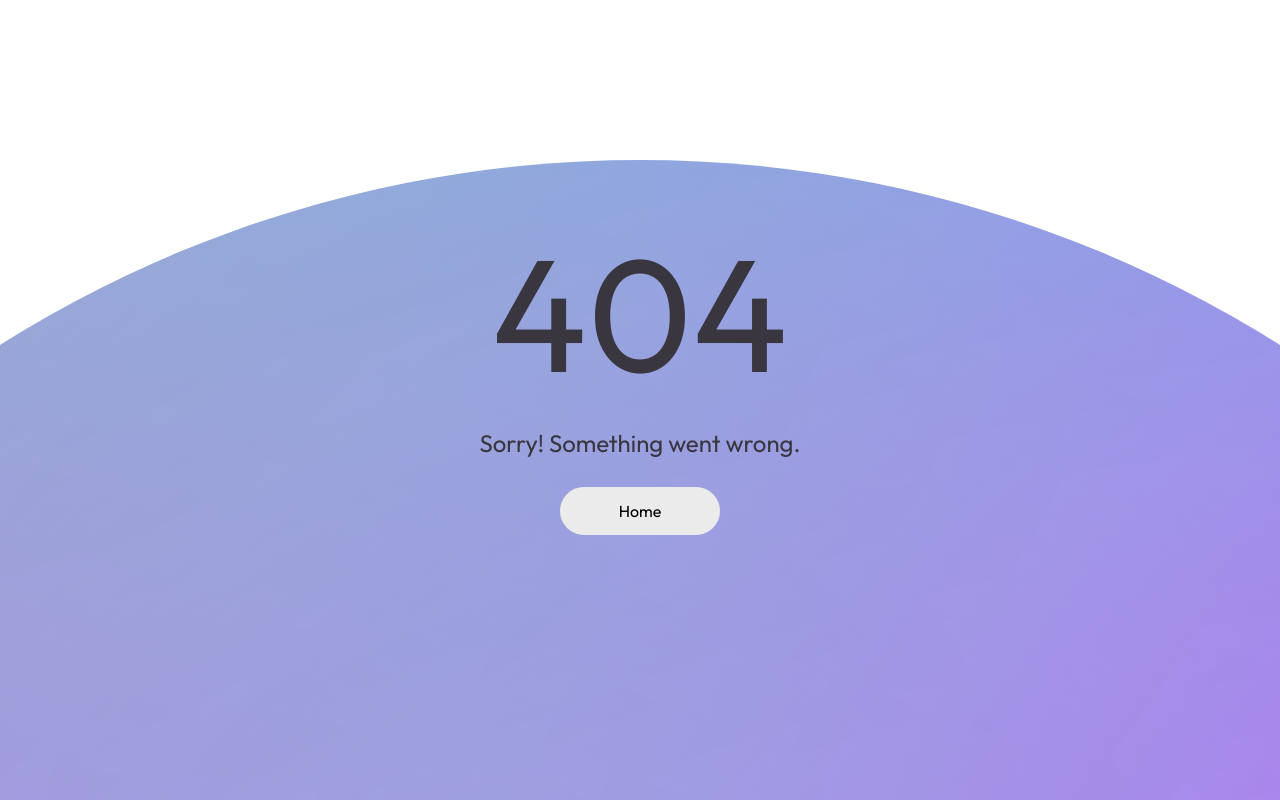
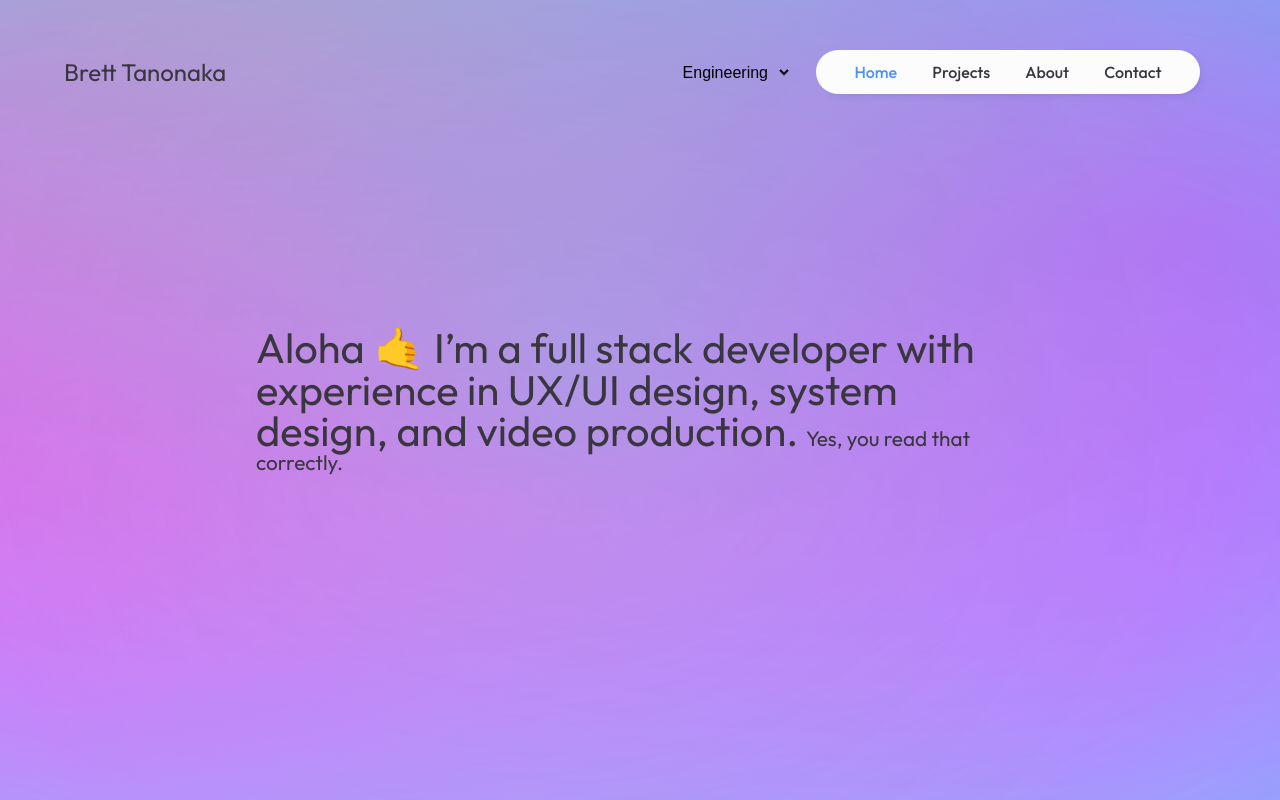
Before and after one commit to B-Tanonaka/bretttanonaka.com, a React (Vite) app: page /engineer in a window 1280 px wide. Before the commit this address led to /404. Shown: the top 800 px of the page. Built offline with nearby package versions, Linux system fonts and the light colour scheme; no server answers; some icons are missing.

Commit message:
Created engineer path param

```diff
--- a/src/components/App.tsx
+++ b/src/components/App.tsx
@@ -7,6 +7,7 @@ import {
   Routes,
 } from 'react-router-dom';
 import Home from './Home';
+import Landing from './Landing';
 import Error from './Error';
 import type { EngineerProject } from '../../interfaces';
 import { BlankProject } from '../../interfaces';
@@ -22,6 +23,10 @@ export default function App() {
         <Routes>
           <Route
             path="/"
+            element={(<Landing setActiveCategory={setActiveCategory} />)}
+          />
+          <Route
+            path="/engineer"
             element={(
               <Home
                 activeCategory={activeCategory}
@@ -30,7 +35,7 @@ export default function App() {
             )}
           />
           <Route
-            path="/projects/:project-name"
+            path="engineering/projects/:project-name"
             element={(
               <EngProjectDetails
                 projectData={engProjectData}
--- a/src/components/Home.tsx
+++ b/src/components/Home.tsx
@@ -2,7 +2,7 @@ import {
   useState, useEffect, Dispatch, SetStateAction,
 } from 'react';
 import type { EngineerProject } from '../../interfaces';
-import Landing from './Landing';
+import Intro from './Intro';
 import Navbar from './Navbar';
 import Projects from './Projects';
 import About from './About';
@@ -13,7 +13,7 @@ import { fetchProjectData } from '../utils/fetchData';
 import '../css/Home.css';
 
 export default function Home(
-  {activeCategory, setActiveCategory}:
+  { activeCategory, setActiveCategory }:
   { activeCategory: string, setActiveCategory: Dispatch<SetStateAction<string>> },
 ) {
   const [data, setData] = useState<EngineerProject[]>([]);
@@ -45,7 +45,7 @@ export default function Home(
           </div>
         )}
       <Navbar setActiveCategory={setActiveCategory} />
-      <Landing />
+      <Intro />
       <Projects data={data} />
       <About />
       <Contact
--- /dev/null
+++ b/src/components/Intro.tsx
@@ -0,0 +1,12 @@
+export default function Intro() {
+  return (
+    <div className="home-container" id="home">
+      <div className="home-wrapper">
+        <p>
+          <span className="home-main-text">Aloha 🤙 I’m a full stack developer with experience in UX/UI design, system design, and video production.</span>
+          <span className="home-sec-text">Yes, you read that correctly.</span>
+        </p>
+      </div>
+    </div>
+  );
+}
--- a/src/components/Landing.tsx
+++ b/src/components/Landing.tsx
@@ -1,11 +1,23 @@
-export default function Landing() {
+import {
+  Dispatch, SetStateAction,
+} from 'react';
+import { Link } from 'react-router-dom';
+
+export default function Landing(
+  { setActiveCategory}: Dispatch<SetStateAction<string>>,
+) {
   return (
     <div className="home-container" id="home">
       <div className="home-wrapper">
         <p>
-          <span className="home-main-text">Aloha 🤙 I’m a full stack developer with experience in UX/UI design, system design, and video production.</span>
-          <span className="home-sec-text">Yes, you read that correctly.</span>
+          <span className="home-main-text">I am the landing</span>
         </p>
+        <Link
+          to="/engineer"
+          className="project-title"
+        >
+          Engineering
+        </Link>
       </div>
     </div>
   );
```
